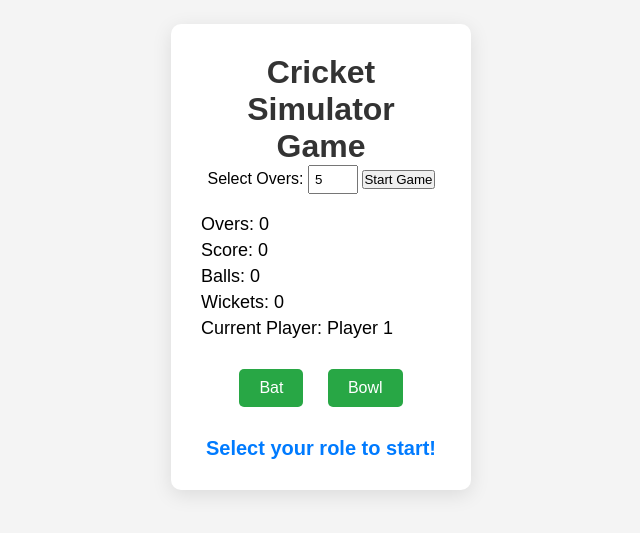
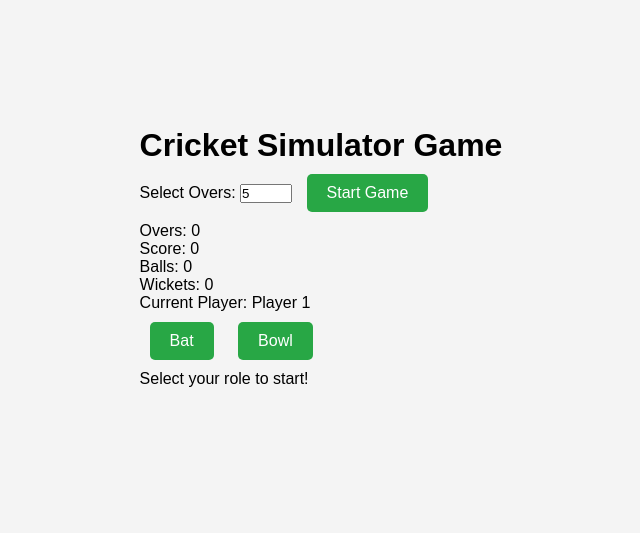
Before and after one commit to WEBUSERSHLOK/randomgame, a plain HTML site: page index.html in a window 1280 px wide. Shown: the part 143-676 px from the top of the page, without its empty margins (319-959 px from the left). Drawn offline with Linux system fonts and the light colour scheme.

Commit message:
Update styles.css

```diff
--- a/styles.css
+++ b/styles.css
@@ -13,69 +13,47 @@ body {
     height: 100vh;
 }
 
-.container {
-    text-align: center;
-    background-color: #fff;
-    padding: 30px;
-    border-radius: 10px;
-    box-shadow: 0px 5px 20px rgba(0, 0, 0, 0.1);
-    width: 300px;
+.game-container {
+    display: flex;
+    justify-content: space-between;
+    align-items: center;
+    width: 900px;
 }
 
-h1 {
-    color: #333;
+canvas {
+    background-color: #78aaff;
+    border: 2px solid #000;
 }
 
-.settings {
-    margin-bottom: 20px;
+.controls {
+    padding: 20px;
+    text-align: center;
+    margin-left: 20px;
+    font-size: 18px;
 }
 
-.settings input {
-    padding: 5px;
-    width: 50px;
-}
-
-.info {
-    margin-bottom: 20px;
-    font-size: 18px;
-    text-align: left;
-}
-
-.info p {
-    margin: 5px 0;
-}
-
-.action {
-    margin: 20px 0;
-}
-
-.btn {
+button {
     padding: 10px 20px;
     font-size: 16px;
     margin: 10px;
     cursor: pointer;
     border: none;
-    border-radius: 5px;
     background-color: #28a745;
     color: white;
+    border-radius: 5px;
     transition: background-color 0.3s;
 }
 
-.btn:hover {
+button:hover {
     background-color: #218838;
-}
-
-.result {
-    font-size: 18px;
-    color: #333;
-    font-weight: bold;
 }
 
 .hidden {
     display: none;
 }
 
-#result {
-    font-size: 20px;
-    color: #007bff;
+#scoreboard {
+    font-size: 18px;
+    margin-top: 20px;
+    text-align: left;
 }
```
